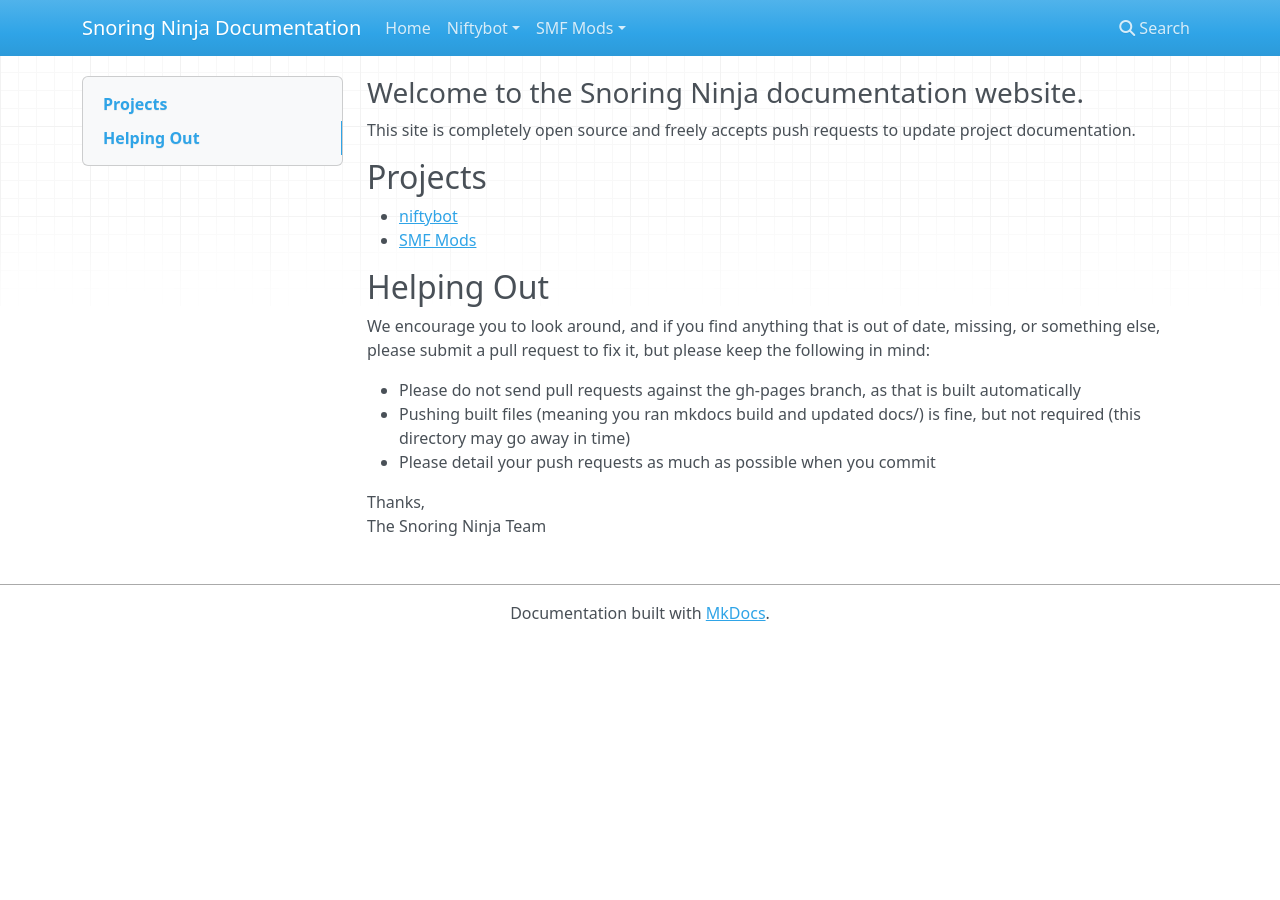
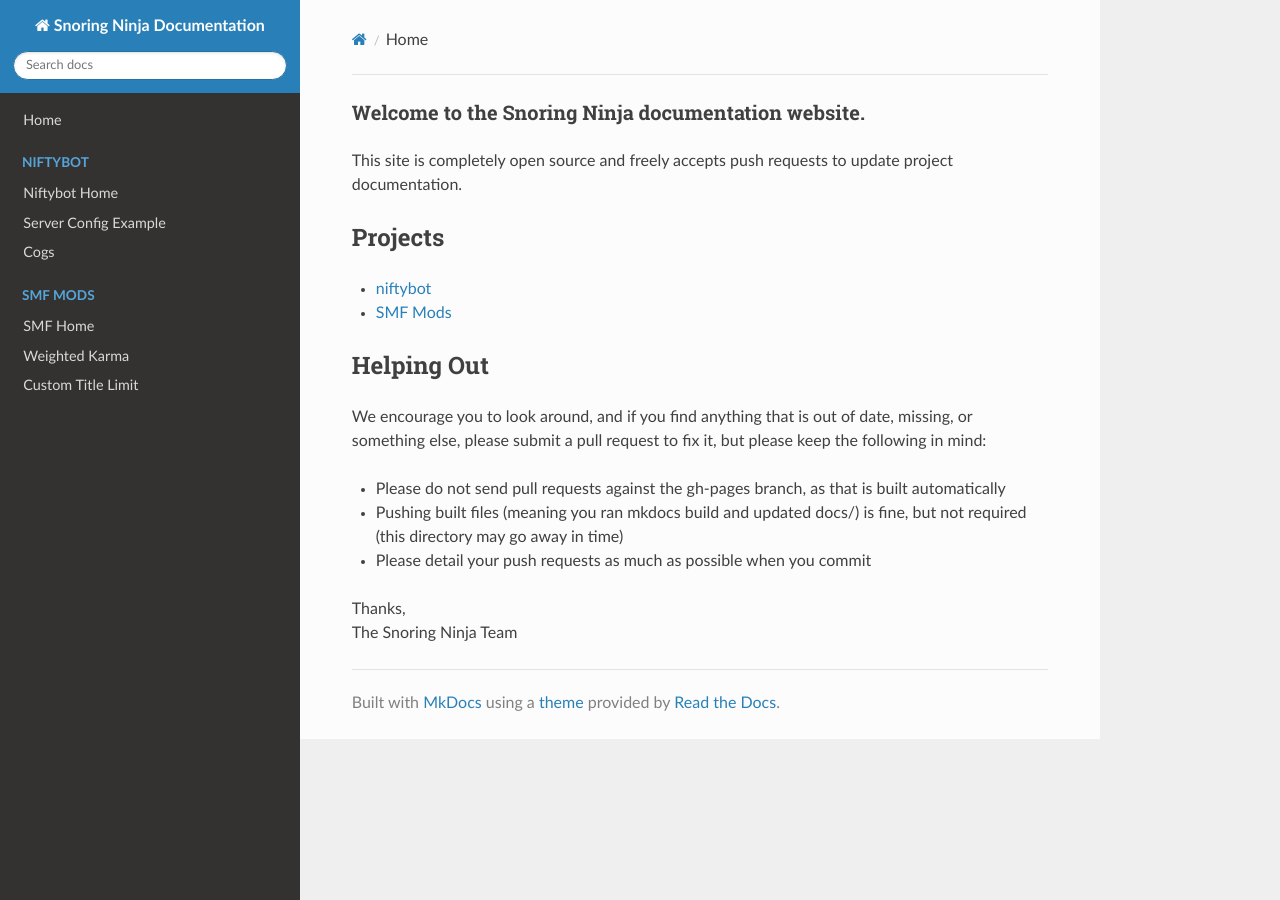
Before and after one commit to snoringninja/docs, an MkDocs documentation site: the page built from src/index.md, in a window 1280 px wide. Built offline with MkDocs 1.6.1, drawn with Linux system fonts in a browser that asks for light colours; nearby versions of some CDN libraries.

Commit message:
Update mkdocs.yml

```diff
--- a/mkdocs.yml
+++ b/mkdocs.yml
@@ -1,7 +1,7 @@
 site_name: Snoring Ninja Documentation
 site_url: https://docs.snoring.ninja/
-docs_dir: src
-site_dir: docs
+docs_dir: src/
+site_dir: docs/
 nav:
     - Home: index
     - Niftybot:
@@ -12,8 +12,7 @@
         - 'SMF Home': 'smf'
         - 'Weighted Karma': 'smf/weighted_karma.md'
         - 'Custom Title Limit': 'smf/custom_title_limits.md'
-theme:
-name: readthedocs
+theme: readthedocs
 markdown_extensions:
   - admonition
   - def_list
```
